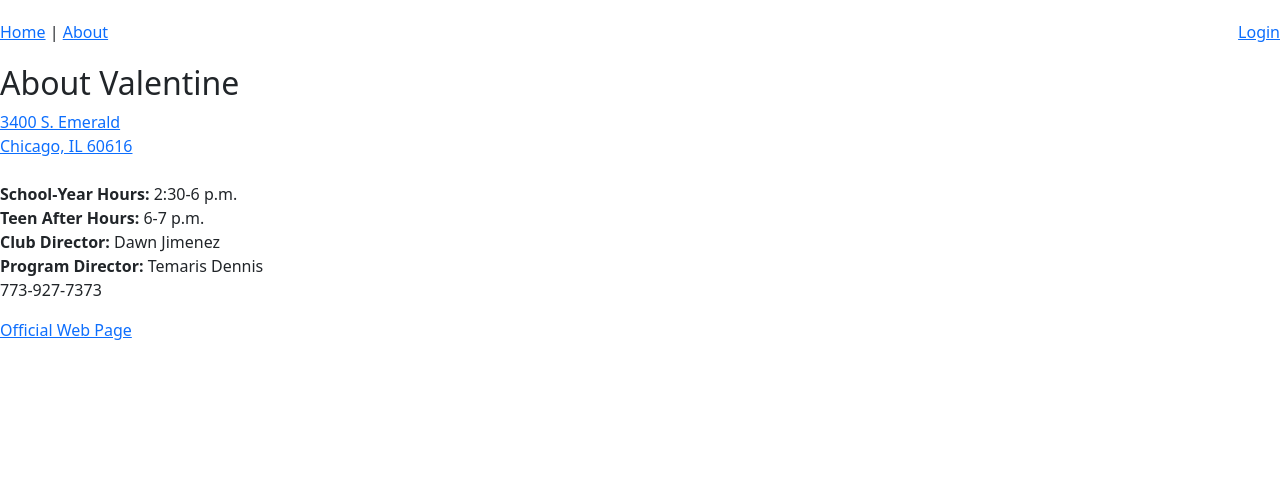
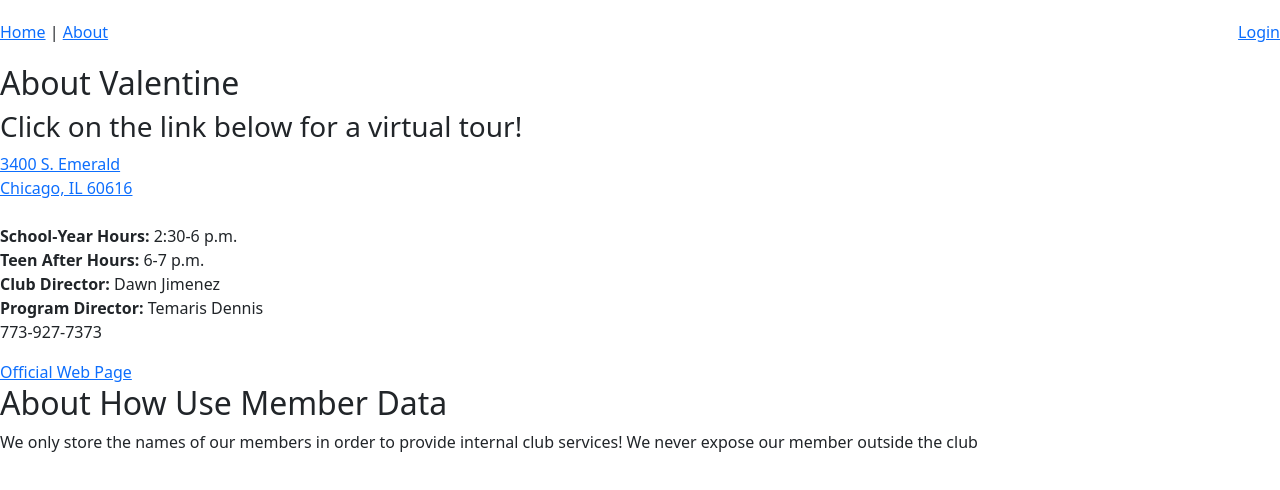
Before and after one commit to val-edu-center/valentine-web, a React (Create React App) app: page /about in a window 1280 px wide. Shown: the top 490 px of the page. Built offline with nearby package versions, Linux system fonts and the light colour scheme; no server answers; what parse, redux-immutable-state-invariant would draw is missing.

Commit message:
init from j

```diff
--- a/src/components/about/AboutPage.js
+++ b/src/components/about/AboutPage.js
@@ -3,6 +3,7 @@ import React from "react";
 const AboutPage = () => (
     <div>
         <h2>About Valentine</h2>
+        <h3>Click on the link below for a virtual tour!</h3>
         <a href="https://my.matterport.com/show/?m=52xv3EyTypD" target="_blank">
             3400 S. Emerald<br/>
             Chicago, IL 60616<br/>
@@ -16,6 +17,9 @@ const AboutPage = () => (
         </p>
         <a href="https://bgcc.org/louis-l-valentine-club/" target="_blank">Official Web Page</a>
 
+
+        <h2>About How Use Member Data</h2>
+        <p>We only store the names of our members in order to provide internal club services! We never expose our member outside the club</p>
     </div>
 );
 
```
Also changed, not shown: 9 other files (tests, documents, lock files or other folders).
